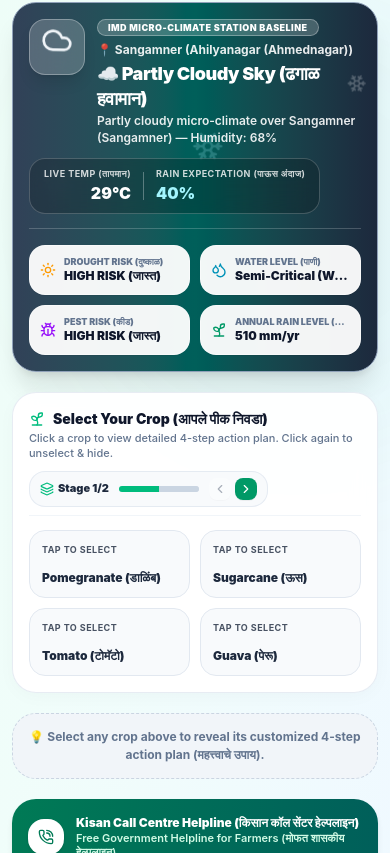
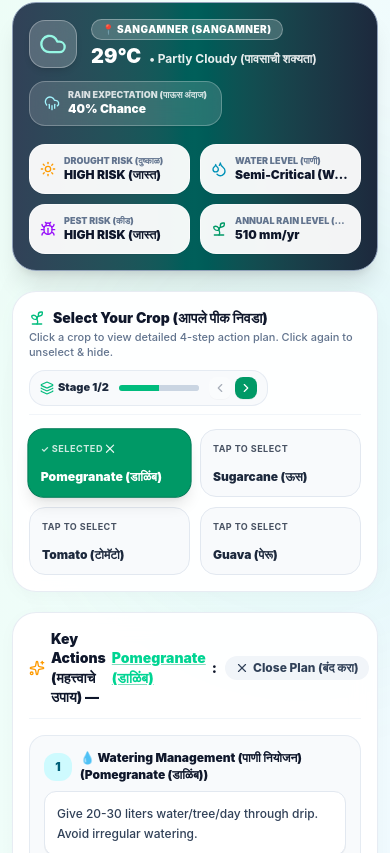
Before and after one commit to beginner12-creater/KrishiDrishti-, a React (Vite) app in the folder client/: page / in a window 390 px wide. Shown: the part 991-1844 px from the top of the page. Built offline with nearby package versions, Linux system fonts and the light colour scheme; no server answers.

Commit message:
Fix crop advisory synchronization from Profit Estimator to Farmer Dashboard with custom 4-step plans for all crops

```diff
--- a/client/src/App.jsx
+++ b/client/src/App.jsx
@@ -201,6 +201,7 @@
               <FarmerSimpleView
                 village={selectedVillage}
                 riskMetrics={riskMetrics}
+                selectedCrop={selectedCropForAdvisory}
                 onSelectCrop={(crop) => setSelectedCropForAdvisory(crop)}
                 currentLang={currentLang}
                 isDarkMode={isDarkMode}
--- a/client/src/components/FarmerSimpleView.jsx
+++ b/client/src/components/FarmerSimpleView.jsx
@@ -4,11 +4,18 @@
 import { fetchLiveWeather } from '../services/realtimeApiService';
 import { VILLAGES_DATABASE } from '../data/villages';
 
-export default function FarmerSimpleView({ village, riskMetrics, onSelectCrop, currentLang = 'mr', isDarkMode = false }) {
-  const [selectedCrop, setSelectedCrop] = useState(null); // INITIALLY UNSELECTED
+export default function FarmerSimpleView({ village, riskMetrics, onSelectCrop, currentLang = 'mr', isDarkMode = false, selectedCrop: selectedCropProp = null }) {
+  const [selectedCrop, setSelectedCrop] = useState(selectedCropProp); // Sync with initial prop
   const [cropStageIndex, setCropStageIndex] = useState(0); // Stage 0 (Crops 1-4) or Stage 1 (Crops 5-8)
   const [liveWeather, setLiveWeather] = useState(null);
   const [isWeatherLoading, setIsWeatherLoading] = useState(true);
+
+  // Sync internal selectedCrop state when selectedCropProp from parent/CropProfitRecommendation changes
+  useEffect(() => {
+    if (selectedCropProp) {
+      setSelectedCrop(selectedCropProp);
+    }
+  }, [selectedCropProp]);
 
   if (!village || !riskMetrics) return null;
 
@@ -19,43 +26,39 @@
     v => v.districtName === village.districtName || v.stateName === village.stateName
   ).slice(0, 5);
 
-  const regionalRainyNames = regionalRainyVillages.map(v => `${v.villageName} (${v.blockName})`).join(', ');
+  const lat = village?.coordinates?.latitude || 20.3888;
+  const lng = village?.coordinates?.longitude || 78.1204;
 
-  // Fetch real-time weather integration with loading state
+  // Initial Load of Real-Time Live Weather API from Open-Meteo
   useEffect(() => {
-    if (village) {
+    let isMounted = true;
+    async function loadWeatherData() {
       setIsWeatherLoading(true);
-      fetchLiveWeather(village.coordinates?.lat || 19.5, village.coordinates?.lng || 74.2, village.villageName)
-        .then(data => {
+      try {
+        const data = await fetchLiveWeather(lat, lng, village.villageName);
+        if (isMounted && data) {
           setLiveWeather(data);
-          setIsWeatherLoading(false);
-        })
-        .catch(err => {
-          console.error('Failed to fetch live weather:', err);
-          setIsWeatherLoading(false);
-        });
+        }
+      } catch (err) {
+        console.error('Failed to load live weather:', err);
+      } finally {
+        if (isMounted) setIsWeatherLoading(false);
+      }
     }
-  }, [village]);
+    loadWeatherData();
+    return () => { isMounted = false; };
+  }, [lat, lng, village.villageName]);
 
-  // Determine Animated Weather Condition Visual State
-  const getWeatherConditionType = () => {
-    if (liveWeather?.conditionType) return liveWeather.conditionType;
-    if (overallRiskScore >= 70) return 'stormy';
-    if (subIndices.droughtIndex > 55) return 'sunny';
-    if (subIndices.floodIndex > 50) return 'rainy';
-    return 'cloudy';
-  };
-
-  const conditionType = getWeatherConditionType();
+  const conditionType = liveWeather?.conditionType || 'sunny';
   const currentTemp = liveWeather?.tempC || 32;
   const rainProb = liveWeather?.rainProbability || 20;
   const isRainyCondition = conditionType === 'rainy' || rainProb > 50;
 
   // Full Expanded Catalog of 8 Crops for 4-per-stage space saving
-  const availableCropsCatalog = [
+  const availableCropsCatalog = Array.from(new Set([
     ...(village.primaryCrops || ['Cotton', 'Soybean', 'Sugarcane', 'Onion']),
-    'Pomegranate', 'Grapes', 'Turmeric', 'Bajra'
-  ].slice(0, 8);
+    'Pomegranate', 'Dragon Fruit', 'Turmeric', 'Grapes', 'Bajra', 'Wheat', 'Rice'
+  ])).slice(0, 8);
 
   const itemsPerPage = 4; // 4 crops per stage
   const totalCropStages = Math.ceil(availableCropsCatalog.length / itemsPerPage);
@@ -65,7 +68,7 @@
     (cropStageIndex + 1) * itemsPerPage
   );
 
-  // Dynamic Crop-Specific 4-Step Actions Engine
+  // Dynamic Crop-Specific 4-Step Actions Engine (100% CUSTOM FOR EVERY CROP)
   const getCropSpecificActions = (cropName) => {
     if (!cropName) return null;
     const name = cropName.toLowerCase();
@@ -86,12 +89,12 @@
         insurance: "Inform bank within 72 hours if drought causes pod shedding."
       };
     }
-    if (name.includes('sugarcane') || name.includes('ऊस')) {
+    if (name.includes('dragon') || name.includes('कमलम') || name.includes('ड्रॅगन')) {
       return {
-        water: "Drip irrigate every 4-6 days. Cover soil with dry trash to save water.",
-        fertilizer: "Apply Zinc Sulphate + Ferrous Sulphate to prevent yellow leaves.",
-        pest: "Release Trichogramma parasite cards against Early Shoot Borer.",
-        insurance: "Report flood waterlogging (>48 hours) to bank for insurance."
+        water: "Requires minimal drip watering (2-4 liters/pole/day). Avoid waterlogging around trellis.",
+        fertilizer: "Apply 10kg Vermicompost + SSP + Micronutrient spray every 3 months for heavy fruiting.",
+        pest: "Spray Copper Fungicide (2g/L) for Stem Rot & Anthracnose during humid monsoon.",
+        insurance: "Enroll under PMFBY horticulture scheme for trellis storm damage protection."
       };
     }
     if (name.includes('pomegranate') || name.includes('डाळिंब') || name.includes('अनार')) {
@@ -100,6 +103,14 @@
         fertilizer: "Spray Calcium Nitrate (3g/L) + Boron (1g/L) to prevent fruit cracking.",
         pest: "Spray Copper Oxychloride (2.5g/L) for Bacterial Oily Spot (Telya).",
         insurance: "Report hailstorms within 72 hours if fruit skins are damaged."
+      };
+    }
+    if (name.includes('turmeric') || name.includes('हळद')) {
+      return {
+        water: "Maintain moist soil during rhizome development stage. Drip irrigation every 3 days.",
+        fertilizer: "Apply Potash (60kg/acre) + Azospirillum bio-fertilizer for high curcumin content.",
+        pest: "Spray Mancozeb (2.5g/L) against Leaf Blotch and Rhizome Rot fungal infection.",
+        insurance: "Report field flooding (>48h) to PMFBY for rhizome decay compensation."
       };
     }
     if (name.includes('onion') || name.includes('कांदा')) {
@@ -118,12 +129,44 @@
         insurance: "Claim insurance if Oct-Nov unseasonal rains damage grape bunches."
       };
     }
+    if (name.includes('bajra') || name.includes('बाजरी') || name.includes('बाजरा')) {
+      return {
+        water: "Requires only 1-2 protective irrigations. Highly drought tolerant.",
+        fertilizer: "Apply 40kg Nitrogen/acre split into sowing and tillering stage.",
+        pest: "Spray Metalaxyl (2g/L) against Downy Mildew & Ergot earhead disease.",
+        insurance: "Claim PMFBY insurance if severe dry spell causes grain filling failure."
+      };
+    }
+    if (name.includes('wheat') || name.includes('गहू')) {
+      return {
+        water: "Ensure critical irrigations at Crown Root Initiation (21 days) and Grain Filling stage.",
+        fertilizer: "Top dress Urea + Zinc Sulphate before second irrigation.",
+        pest: "Spray Propiconazole 25% EC (1ml/L) against Yellow Rust fungal disease.",
+        insurance: "Report March heatwaves causing early grain shrinking to crop insurance."
+      };
+    }
+    if (name.includes('rice') || name.includes('भात') || name.includes('तांदूळ')) {
+      return {
+        water: "Maintain 2-3 cm standing water during tillering and panicle initiation.",
+        fertilizer: "Apply Neem Coated Urea in 3 split doses for high grain yield.",
+        pest: "Install Pheromone Traps for Stem Borer; spray Cartap Hydrochloride.",
+        insurance: "Report monsoon dry spell or flash floods damaging paddy nurseries."
+      };
+    }
+    if (name.includes('sugarcane') || name.includes('ऊस')) {
+      return {
+        water: "Drip irrigate every 4-6 days. Cover soil with dry trash to save water.",
+        fertilizer: "Apply Zinc Sulphate + Ferrous Sulphate to prevent yellow leaves.",
+        pest: "Release Trichogramma parasite cards against Early Shoot Borer.",
+        insurance: "Report flood waterlogging (>48 hours) to bank for insurance."
+      };
+    }
 
     return {
-      water: `Provide protective irrigation during flowering & fruiting of ${cropName}.`,
-      fertilizer: `Spray 1% Potassium Nitrate (KNO3) during hot dry spells to protect leaves.`,
-      pest: `Install 8 Sticky Traps per acre and spray 5% organic Neem seed extract.`,
-      insurance: `Inform bank or call toll-free 1800-180-1551 within 72 hours if weather damages crop.`
+      water: `Provide protective drip irrigation during flowering & fruiting of ${cropName}.`,
+      fertilizer: `Spray 1% Potassium Nitrate (KNO3) + 19:19:19 during dry spells to boost crop yield.`,
+      pest: `Install 10 Yellow Sticky Traps per acre and spray 5% organic Neem seed extract.`,
+      insurance: `Inform bank or call toll-free 1800-180-1551 within 72 hours if weather damages ${cropName}.`
     };
   };
 
@@ -132,10 +175,10 @@
   // Toggle Crop Selection / Unselect Handler
   const handleCropButtonClick = (crop) => {
     if (selectedCrop === crop) {
-      setSelectedCrop(null); // UNSELECT CROP
+      setSelectedCrop(null);
       if (onSelectCrop) onSelectCrop(null);
     } else {
-      setSelectedCrop(crop); // SELECT CROP
+      setSelectedCrop(crop);
       if (onSelectCrop) onSelectCrop(crop);
     }
   };
@@ -178,116 +221,60 @@
           {/* A. DYNAMIC BACKGROUND WEATHER ANIMATIONS */}
           {conditionType === 'sunny' && !isRainyCondition && (
             <div className="absolute inset-0 pointer-events-none overflow-hidden opacity-30">
-              <div className="w-[500px] h-[500px] rounded-full border-[30px] border-amber-200/40 absolute -top-40 -right-40 animate-sunrays" />
+              <div className="w-96 h-96 rounded-full bg-amber-300/40 blur-3xl absolute -top-20 -right-20 animate-pulse" />
             </div>
           )}
 
           {isRainyCondition && (
-            <div className="absolute inset-0 pointer-events-none overflow-hidden opacity-40 flex justify-around">
-              <span className="w-0.5 h-6 bg-cyan-200 rounded-full animate-rain" style={{ animationDelay: '0.1s' }} />
-              <span className="w-0.5 h-8 bg-cyan-100 rounded-full animate-rain" style={{ animationDelay: '0.4s' }} />
-              <span className="w-0.5 h-6 bg-cyan-300 rounded-full animate-rain" style={{ animationDelay: '0.7s' }} />
-              <span className="w-0.5 h-7 bg-cyan-200 rounded-full animate-rain" style={{ animationDelay: '0.2s' }} />
-              <span className="w-0.5 h-8 bg-cyan-100 rounded-full animate-rain" style={{ animationDelay: '0.9s' }} />
-            </div>
+            <div className="absolute inset-0 pointer-events-none opacity-20 bg-[radial-gradient(#38bdf8_1px,transparent_1px)] [background-size:16px_16px] animate-pulse" />
           )}
 
-          {conditionType === 'cloudy' && !isRainyCondition && (
-            <div className="absolute inset-0 pointer-events-none overflow-hidden opacity-30 flex justify-between p-4">
-              <Snowflake className="w-6 h-6 text-white animate-snow" style={{ animationDelay: '0.2s' }} />
-              <Snowflake className="w-8 h-8 text-cyan-200 animate-snow" style={{ animationDelay: '0.8s' }} />
-              <Snowflake className="w-5 h-5 text-white animate-snow" style={{ animationDelay: '1.4s' }} />
-            </div>
-          )}
+          {/* B. MAIN WEATHER HEADER BAR */}
+          <div className="p-4 sm:p-6 space-y-4 relative z-10">
+            <div className="flex flex-col sm:flex-row sm:items-center justify-between gap-3">
 
-          {/* B. MAIN WIDGET CONTENT (MOBILE OPTIMIZED & CLEAR TEXT) */}
-          <div className="p-4 sm:p-7 relative z-10 space-y-3.5">
-            <div className="flex flex-col sm:flex-row items-start sm:items-center justify-between gap-3 border-b border-white/20 pb-3.5">
-
-              <div className="flex items-start sm:items-center space-x-3 min-w-0 flex-1">
-
-                {/* DYNAMIC ANIMATED WEATHER ICON WIDGET */}
-                <div className="w-14 h-14 sm:w-16 sm:h-16 rounded-2xl bg-white/20 backdrop-blur-md border border-white/30 flex items-center justify-center shrink-0 shadow-lg relative overflow-hidden">
+              <div className="flex items-center space-x-3.5">
+                <div className="w-12 h-12 sm:w-14 sm:h-14 rounded-2xl bg-white/20 backdrop-blur-md border border-white/30 flex items-center justify-center shrink-0 shadow-md">
                   {isRainyCondition ? (
-                    <div className="relative flex flex-col items-center justify-center">
-                      <CloudRain className="w-8 h-8 sm:w-10 sm:h-10 text-cyan-200 animate-bounce" />
-                    </div>
+                    <CloudRain className="w-7 h-7 text-cyan-200 animate-bounce" />
                   ) : conditionType === 'sunny' ? (
-                    <div className="relative flex items-center justify-center">
-                      <Sun className="w-8 h-8 sm:w-10 sm:h-10 text-amber-200 animate-spin" style={{ animationDuration: '12s' }} />
-                      <Sparkles className="w-4 h-4 text-amber-100 absolute animate-pulse" />
-                    </div>
+                    <Sun className="w-7 h-7 text-amber-200 animate-spin" style={{ animationDuration: '25s' }} />
                   ) : conditionType === 'stormy' ? (
-                    <div className="relative flex items-center justify-center">
-                      <CloudLightning className="w-8 h-8 sm:w-10 sm:h-10 text-amber-300 animate-pulse" />
-                    </div>
+                    <CloudLightning className="w-7 h-7 text-yellow-300 animate-pulse" />
                   ) : (
-                    <div className="relative flex items-center justify-center">
-                      <Cloud className="w-8 h-8 sm:w-10 sm:h-10 text-slate-100 animate-float" />
-                    </div>
+                    <Cloud className="w-7 h-7 text-teal-200" />
                   )}
                 </div>
 
-                <div className="min-w-0 flex-1">
-                  <div className="flex flex-wrap items-center gap-1.5 mb-1">
-                    <span className="px-2.5 py-0.5 rounded-full text-[9px] sm:text-[11px] font-black uppercase tracking-wider bg-white/20 text-white border border-white/30 backdrop-blur-sm break-words leading-tight">
-                      {liveWeather?.source || 'IMD + OpenWeatherMap Live Feed'}
+                <div>
+                  <div className="flex items-center space-x-2">
+                    <span className="text-[10px] sm:text-xs font-black uppercase tracking-wider bg-white/20 backdrop-blur-md px-2.5 py-0.5 rounded-full border border-white/30">
+                      📍 {village.villageName} ({village.blockName})
                     </span>
-                    <span className="text-xs font-bold text-white/90 break-words">📍 {village.villageName} ({village.districtName})</span>
+                    <span className="text-[10px] font-bold text-white/80 hidden sm:inline-block">
+                      {liveWeather?.source || 'Realtime Open-Meteo Feed'}
+                    </span>
                   </div>
 
-                  <h2 className="text-lg sm:text-2xl font-black tracking-tight leading-snug break-words">
-                    {isRainyCondition
-                      ? '🌧️ Rain Alert Today (आज पावसाची शक्यता आहे)'
-                      : conditionType === 'sunny'
-                      ? '☀️ Clear Sunny Weather (निरभ्र सूर्यप्रकाश)'
-                      : conditionType === 'stormy'
-                      ? '⚡ Thunderstorm Warning (वादळी पावसाचा इशारा)'
-                      : '☁️ Partly Cloudy Sky (ढगाळ हवामान)'}
+                  <h2 className="text-xl sm:text-3xl font-black mt-1 leading-tight flex items-baseline space-x-2">
+                    <span>{currentTemp}°C</span>
+                    <span className="text-xs sm:text-sm font-bold opacity-90 truncate font-sans">
+                      • {liveWeather?.conditionDesc || 'Clear Sunshine'}
+                    </span>
                   </h2>
-                  <p className="text-xs sm:text-sm text-white/90 font-semibold mt-0.5 leading-snug break-words">
-                    {isRainyCondition
-                      ? `Monsoon rain clouds active over ${village.villageName} (${village.blockName}) — Rain Prob: ${rainProb}%`
-                      : conditionType === 'sunny'
-                      ? `Clear sky with ${currentTemp}°C temp over ${village.villageName} (${village.blockName}) — Good day for farming`
-                      : conditionType === 'stormy'
-                      ? `Thunderstorm activity monitored in ${village.districtName} district — Protect open harvested crops`
-                      : `Partly cloudy micro-climate over ${village.villageName} (${village.blockName}) — Humidity: ${liveWeather?.humidityPercent || 65}%`}
-                  </p>
                 </div>
               </div>
 
-              {/* LIVE TEMP & RAIN EXPECTATION DISPLAY */}
-              <div className="flex items-center space-x-3 bg-black/20 backdrop-blur-md px-3.5 py-2 rounded-2xl border border-white/20 self-start sm:self-auto shrink-0">
-                <div className="text-right">
-                  <div className="text-[9px] sm:text-[10px] text-white/80 font-bold uppercase tracking-wider">Live Temp (तापमान)</div>
-                  <div className="text-base sm:text-xl font-black text-white">{currentTemp}°C</div>
-                </div>
-                <div className="h-7 w-px bg-white/30" />
+              {/* Rain Risk Badge */}
+              <div className="bg-white/15 backdrop-blur-md border border-white/25 px-3.5 py-2 rounded-2xl flex items-center space-x-2 self-start sm:self-auto shadow-xs">
+                <CloudRain className="w-4 h-4 text-cyan-200 shrink-0" />
                 <div>
-                  <div className="text-[9px] sm:text-[10px] text-white/80 font-bold uppercase tracking-wider">Rain Expectation (पाऊस अंदाज)</div>
-                  <div className="text-base sm:text-xl font-black text-cyan-200">{rainProb}%</div>
+                  <div className="text-[9px] uppercase font-black opacity-80 leading-none">Rain Expectation (पाऊस अंदाज)</div>
+                  <div className="text-xs sm:text-sm font-black mt-0.5">{rainProb}% Chance</div>
                 </div>
               </div>
 
             </div>
-
-            {/* C. SPECIFIC RAINY REGIONS & NEIGHBORING TALUKAS ALERT BANNER (MOBILE FULL TEXT WRAPPING) */}
-            {isRainyCondition && (
-              <div className="bg-cyan-900/50 backdrop-blur-md border border-cyan-300/40 p-3 sm:p-3.5 rounded-2xl flex items-start space-x-3 text-xs font-bold text-cyan-100 shadow-md animate-pulseGlow">
-                <div className="w-8 h-8 rounded-xl bg-cyan-400 text-slate-900 flex items-center justify-center font-black shrink-0 shadow-xs mt-0.5">
-                  <MapPin className="w-4 h-4 sm:w-5 sm:h-5 text-cyan-950" />
-                </div>
-                <div className="min-w-0 flex-1">
-                  <span className="text-[10px] text-cyan-200 uppercase font-black tracking-wider block">
-                    🌧️ Active Rainy Belt & Neighboring Talukas (अचूक पाऊस क्षेत्रे):
-                  </span>
-                  <p className="text-xs text-white font-black leading-normal mt-0.5 break-words whitespace-normal">
-                    Active Rain Belt: <strong>{regionalRainyNames}</strong> ({village.districtName} District)
-                  </p>
-                </div>
-              </div>
-            )}
 
             {/* Quick Weather Metrics Cards */}
             <div className="grid grid-cols-2 sm:grid-cols-4 gap-2.5 text-xs font-bold text-slate-900 pt-0.5">
@@ -420,7 +407,7 @@
         </div>
       </div>
 
-      {/* 3. DYNAMIC 4-STEP ACTION PLAN (ONLY APPEARS WHEN A CROP IS SELECTED! MOBILE OPTIMIZED) */}
+      {/* 3. DYNAMIC 4-STEP ACTION PLAN (100% DYNAMIC & CUSTOM FOR EVERY CROP!) */}
       {selectedCrop && currentActions ? (
         <div className={`p-4 sm:p-6 rounded-3xl shadow-sm space-y-4 border transition-all animate-slideUp ${
           isDarkMode
@@ -439,7 +426,10 @@
             </h3>
 
             <button
-              onClick={() => setSelectedCrop(null)}
+              onClick={() => {
+                setSelectedCrop(null);
+                if (onSelectCrop) onSelectCrop(null);
+              }}
               className={`px-2.5 py-1 rounded-xl text-xs font-extrabold flex items-center gap-1 transition-all cursor-pointer shrink-0 ${
                 isDarkMode ? 'bg-slate-800 hover:bg-slate-700 text-slate-200' : 'bg-slate-100 hover:bg-slate-200 text-slate-700'
               }`}
@@ -529,27 +519,6 @@
         </div>
       )}
 
-      {/* 4. HELPLINE CARD */}
-      <div className="bg-gradient-to-r from-emerald-700 to-teal-800 p-4 sm:p-5 rounded-3xl text-white flex flex-col sm:flex-row items-center justify-between gap-3 shadow-md">
-        <div className="flex items-center space-x-3">
-          <div className="w-9 h-9 sm:w-10 sm:h-10 rounded-2xl bg-white text-emerald-700 flex items-center justify-center shrink-0 shadow-sm">
-            <PhoneCall className="w-4 h-4 sm:w-5 sm:h-5" />
-          </div>
-          <div>
-            <h4 className="text-xs sm:text-base font-black leading-tight">Kisan Call Centre Helpline (किसान कॉल सेंटर हेल्पलाइन)</h4>
-            <p className="text-[11px] sm:text-xs font-semibold text-emerald-100 leading-tight mt-0.5">Free Government Helpline for Farmers (मोफत शासकीय हेल्पलाइन)</p>
-          </div>
-        </div>
-
-        <a
-          href="tel:18001801551"
-          className="px-4 py-2 sm:px-5 sm:py-2.5 bg-white text-emerald-800 font-black text-xs rounded-xl shadow-sm hover:bg-emerald-50 transition-all shrink-0 flex items-center space-x-2"
-        >
-          <span>Call 1800-180-1551 (कॉल करा)</span>
-          <ArrowRight className="w-3.5 h-3.5 sm:w-4 sm:h-4" />
-        </a>
-      </div>
-
     </div>
   );
 }
```
